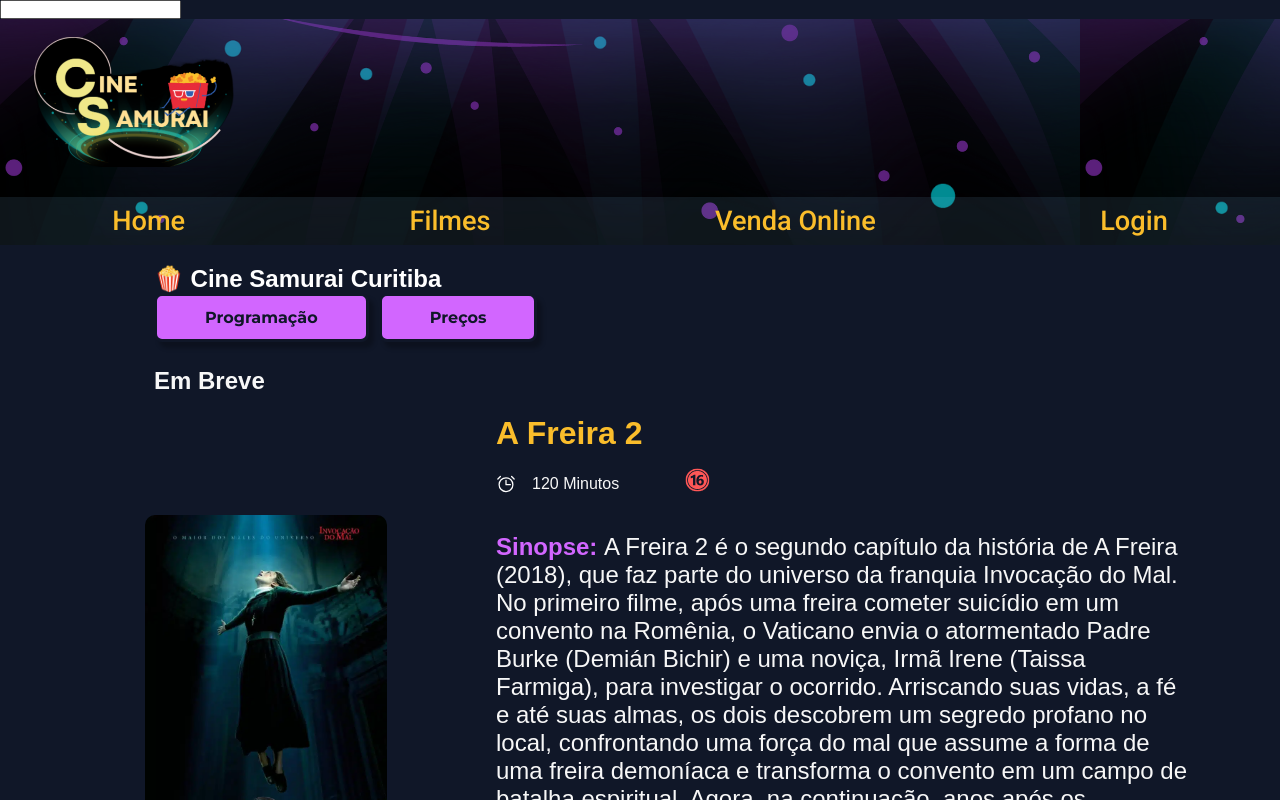
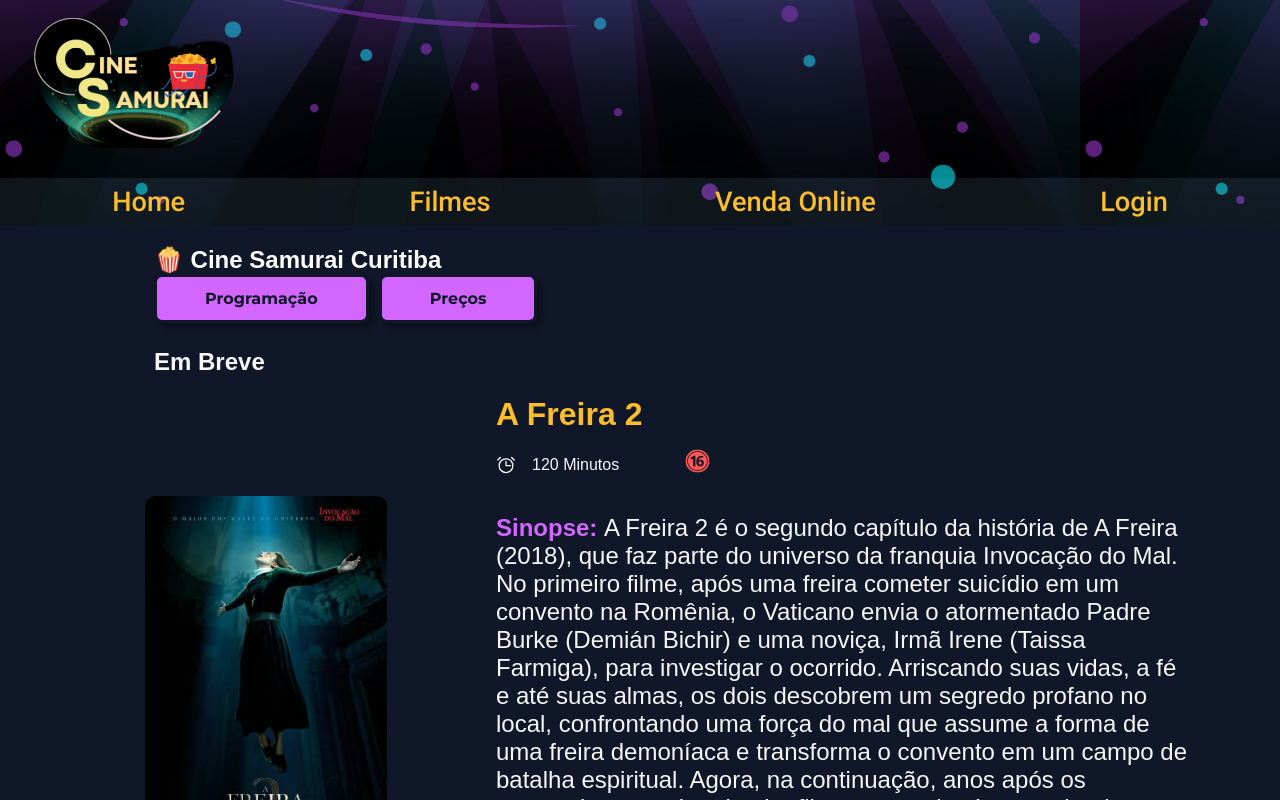
Before and after one commit to ericafernandaj/CineSamurai, a React (Vite) app: page / in a window 1280 px wide. Shown: the top 800 px of the page. Built offline with nearby package versions, Linux system fonts and the light colour scheme.

Commit message:
refactor: Exclusão de um componente e atualizacão da pagina

```diff
--- a/src/pages/Home/Home.jsx
+++ b/src/pages/Home/Home.jsx
@@ -2,11 +2,10 @@
 import{StyleHome} from '../Home/home.style'
 import Footer from '../../components/views/Footer/Footer'
 import Bannercine1 from '../../components/views/Banners/BannerCine1/BannerCine1'
-import Input from '../../components/views/Input/Input'
+
 const Home = () => {
       return (
     <StyleHome>
-      <Input/>
     <Header/>
     <Bannercine1/>
     <Footer/>
```
